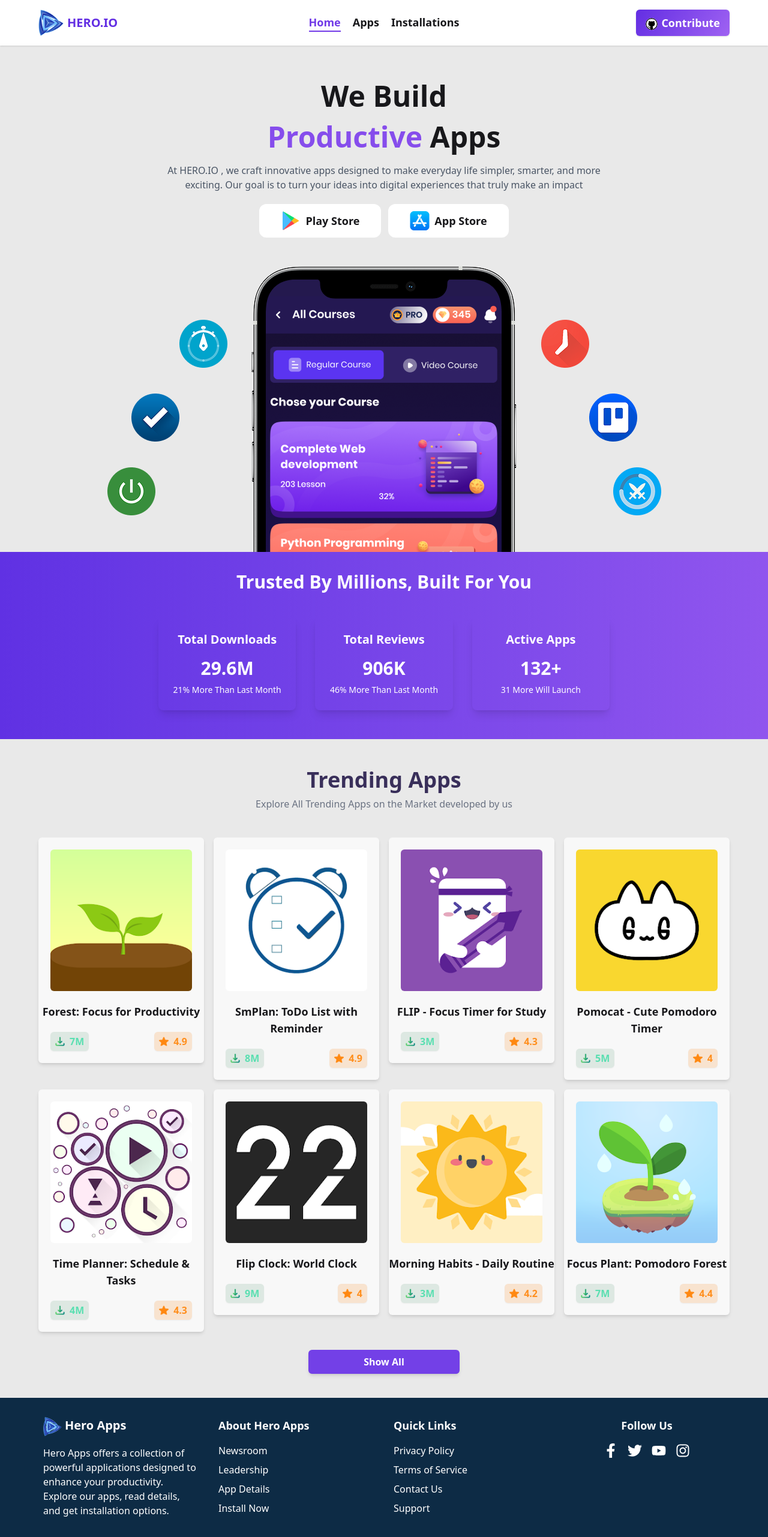
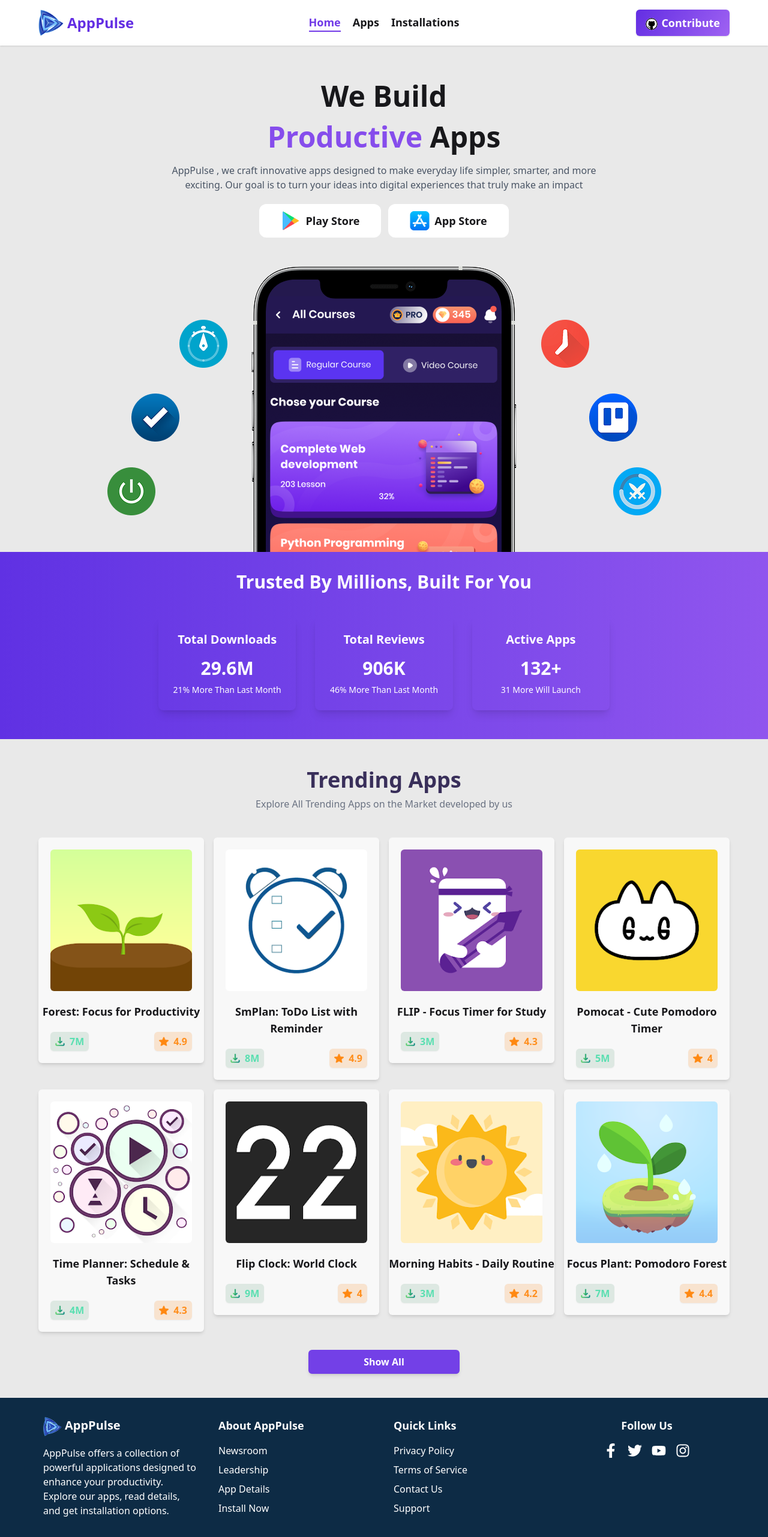
Before and after one commit to AS-Adil/Assignment-08, a React (Vite) app: page / in a window 1280 px wide. Shown: the whole page at 60% size. Built offline with nearby package versions, Linux system fonts and the light colour scheme.

Commit message:
added loader to search and gave a good name

```diff
--- a/src/Components/Banner.jsx
+++ b/src/Components/Banner.jsx
@@ -16,7 +16,7 @@ const Banner = () => {
           </div>
 
           <p className="w-[100%] sm:w-[80%] md:w-[70%] xl:w-[65%] mx-auto text-center text-gray-600 ">
-            At HERO.IO , we craft innovative apps designed to make everyday life
+            AppPulse , we craft innovative apps designed to make everyday life
             simpler, smarter, and more exciting. Our goal is to turn your ideas
             into digital experiences that truly make an impact
           </p>
--- a/src/Components/Footer.jsx
+++ b/src/Components/Footer.jsx
@@ -1,6 +1,7 @@
 import React from 'react';
 import { FaFacebookF, FaTwitter, FaYoutube, FaInstagram } from 'react-icons/fa'; // Using React icons for social media
 import logo from '../assets/logo.png'; // Importing the logo image
+import { Link } from 'react-router';
 
 const Footer = () => {
   return (
@@ -13,19 +14,18 @@ const Footer = () => {
               <div>
               <img src={logo}  className="w-8 mb-4" />
               </div>
-               <h1 className='text-xl font-bold'>Hero Apps</h1>
+               <Link to={"/"} className='text-xl font-bold'>AppPulse</Link>
            </div>
 
 
           <p>
-            Hero Apps offers a collection of powerful applications designed to enhance your productivity.
+            AppPulse offers a collection of powerful applications designed to enhance your productivity.
             Explore our apps, read details, and get installation options.
           </p>
         </div>
 
-        {/* About Hero Apps */}
         <div className="text-left">
-          <h4 className=" text-lg font-semibold mb-4">About Hero Apps</h4>
+          <h4 className=" text-lg font-semibold mb-4">About AppPulse</h4>
           <ul className="space-y-2">
             <li><a href="" className="text-white hover:underline">Newsroom</a></li>
             <li><a href="" className="text-white hover:underline">Leadership</a></li>
--- a/src/Components/Navbar.jsx
+++ b/src/Components/Navbar.jsx
@@ -29,9 +29,8 @@ const Navbar = () => {
 
       </ul>
     </div>
-    <Link to={"/"} className=" py-2 whitespace-nowrap  font-semibold rounded-full text-[#632EE3] cursor-pointer  text-xl flex gap-1 items-center">
-    <img src={logo} className='w-11' />
-    HERO.IO</Link>
+    <Link to={"/"} className=" py-2 whitespace-nowrap  font-bold rounded-full text-[#632EE3] cursor-pointer  text-2xl  flex gap-1 items-center">
+    <img src={logo} className='w-11' />AppPulse</Link>
   </div>
 
 
--- a/src/Layout/MainLayout.jsx
+++ b/src/Layout/MainLayout.jsx
@@ -1,18 +1,16 @@
 import Navbar from "../Components/Navbar";
-import { Outlet, useNavigation } from "react-router";
+import { Outlet } from "react-router";
 import Footer from "../Components/Footer";
 import { ToastContainer } from "react-toastify";
-import Loader from "../Components/Loader";
 
 const MainLayout = () => {
-  const navigation = useNavigation();
 
   return (
     <div className="flex flex-col min-h-screen">
       <Navbar></Navbar>
 
       <div className="flex-1 ">
-        {navigation.state === "loading" ? <Loader></Loader> : <Outlet></Outlet>}
+      <Outlet></Outlet>
       </div>
       <Footer></Footer>
 
--- a/src/pages/Apps.jsx
+++ b/src/pages/Apps.jsx
@@ -1,17 +1,45 @@
 
-import { useState } from 'react';
+import { useEffect, useState } from 'react';
 import AppsContent from '../Components/AppsContent';
 import useAppsdata from '../hooks/useAppsdata';
 import NoAppsFound from '../Components/NoAppsFound';
+import Loader from "../Components/Loader";
+
 
 const Apps = () => {
 
-    const {apps} = useAppsdata()
+    const {apps,loading} = useAppsdata()
     const [search, setSearch] = useState('')
-    const term = search.trim().toLocaleLowerCase()
-    const searchedApps = search ? apps.filter(ap=>ap.title.toLocaleLowerCase().includes(term)) : apps;
 
-    // console.log(search);
+const [searchedApps, setSearchedApps] = useState([])
+const [searchLoading, setSearchLoading] = useState(false)
+
+
+      useEffect(() => {
+    if (loading) return; // wait until data is loaded first
+
+    // when user types, show loader
+    setSearchLoading(true);
+
+    const timer = setTimeout(() => {
+      const term = search.trim().toLowerCase();
+      const filtered = search
+        ? apps.filter((ap) => ap.title.toLowerCase().includes(term))
+        : apps;
+
+      setSearchedApps(filtered);
+      setSearchLoading(false);
+    }, 400);
+    return () => clearTimeout(timer);
+  }, [search, apps, loading]);
+
+
+
+
+
+    if(loading) return <Loader></Loader>
+
+
 
     return (
         <div className="px-2 sm:px-4 lg:px-16 bg-[#E9E9E9]">
@@ -40,9 +68,13 @@ const Apps = () => {
             </div>
 
 
-        {
-            searchedApps.length===0 ? <NoAppsFound></NoAppsFound> : <AppsContent searchedApps={searchedApps}></AppsContent>
-        }
+      {searchLoading ? (
+        <Loader />
+      ) : searchedApps.length === 0 ? (
+        <NoAppsFound />
+      ) : (
+        <AppsContent searchedApps={searchedApps} />
+      )}
 
 
 
--- a/src/pages/Home.jsx
+++ b/src/pages/Home.jsx
@@ -2,10 +2,16 @@ import React from 'react';
 import Banner from '../Components/Banner';
 import StatesSection from '../Components/StatesSection';
 import TrendingApps from '../Components/TrendingApps';
+import Loader from '../Components/Loader';
+import useAppsdata from '../hooks/useAppsdata';
+
 
 const Home = () => {
 
+    const {apps, loading} =useAppsdata()
 
+
+    if(loading) return <Loader></Loader>
 
 
 
--- a/src/pages/Installations.jsx
+++ b/src/pages/Installations.jsx
@@ -1,12 +1,19 @@
 import React, { useState } from "react";
 import { getStoredApp } from "../Utility/LocalStorage";
+import InstalledCard from "../Components/InstalledCard";
+import useAppsdata from "../hooks/useAppsdata";
+import Loader from "../Components/Loader";
 
 
-import InstalledCard from "../Components/InstalledCard";
 const Installations = () => {
   const [installedApps, setInstalledApps] = useState(getStoredApp());
 
+  const {apps, loading} = useAppsdata()
+
   const [sortOrder, setSortOrder] = useState("none");
+
+
+  if(loading) return <Loader></Loader>
 
   const sortedApps = (() => {
     if (sortOrder === "download-desc") {
```
